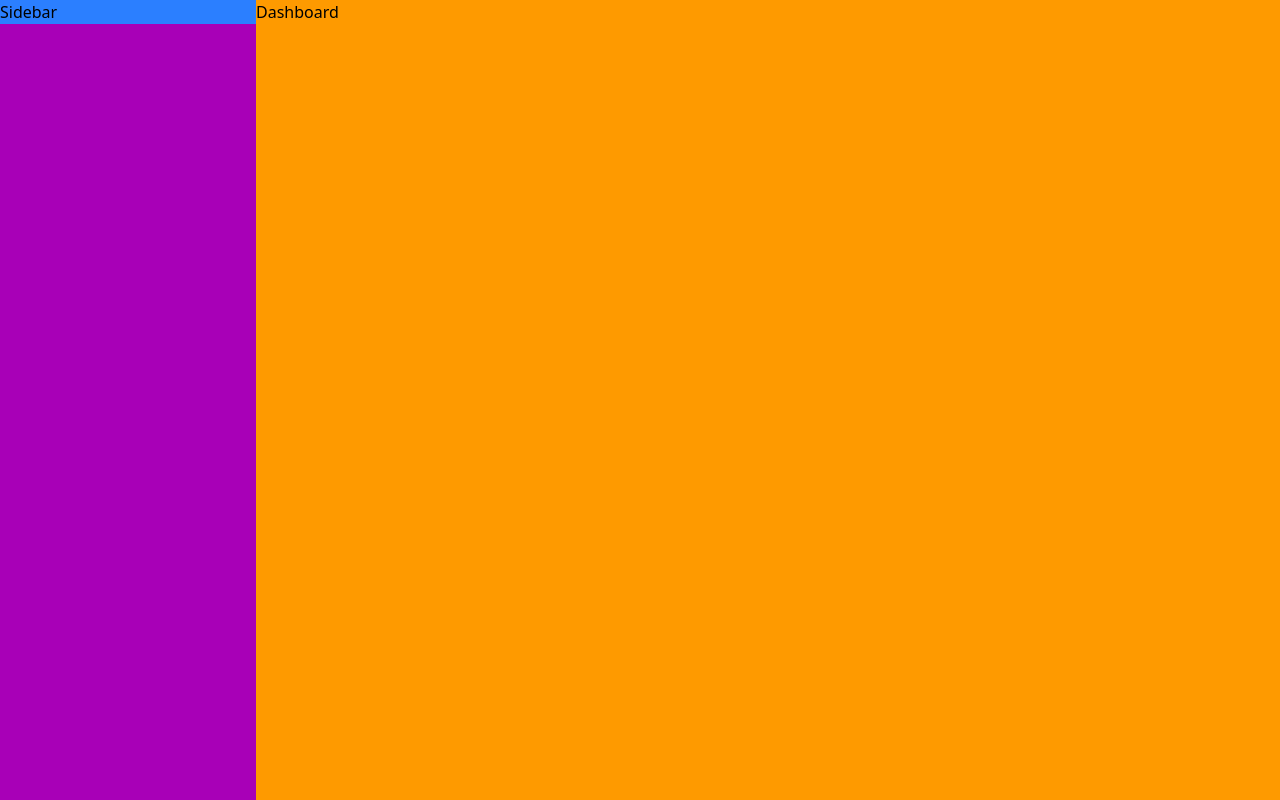
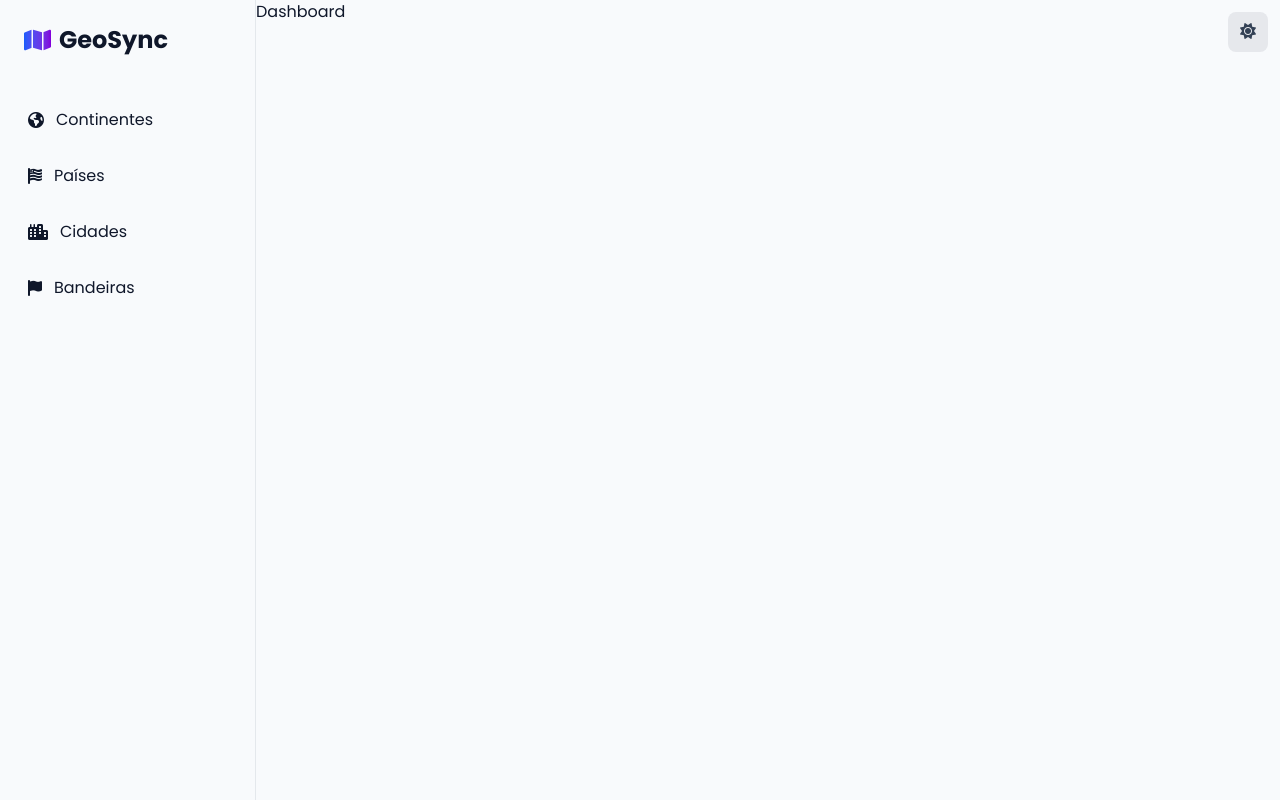
Before and after one commit to DigoCast/GeoSync_Frontend, a React (Vite) app: page / in a window 1280 px wide. Built offline with nearby package versions, Linux system fonts and the light colour scheme.

Commit message:
feat: add themeToggle and SidebarLayout

```diff
--- a/index.html
+++ b/index.html
@@ -1,13 +1,17 @@
 <!doctype html>
-<html lang="en">
+<html lang="en" class="dark">
   <head>
     <meta charset="UTF-8" />
     <link rel="icon" type="image/svg+xml" href="/vite.svg" />
     <meta name="viewport" content="width=device-width, initial-scale=1.0" />
+    <link rel="preconnect" href="https://fonts.googleapis.com">
+    <link rel="preconnect" href="https://fonts.gstatic.com" crossorigin>
+    <link href="https://fonts.googleapis.com/css2?family=Poppins:ital,wght@0,100;0,200;0,300;0,400;0,500;0,600;0,700;0,800;0,900;1,100;1,200;1,300;1,400;1,500;1,600;1,700;1,800;1,900&display=swap" rel="stylesheet">
     <title>GeoSync</title>
   </head>
   <body>
     <div id="root"></div>
     <script type="module" src="/src/main.tsx"></script>
+    <script src="https://kit.fontawesome.com/0c4210ae8d.js" crossorigin="anonymous"></script>
   </body>
 </html>
--- a/src/components/Sidebar.tsx
+++ b/src/components/Sidebar.tsx
@@ -1,7 +1,38 @@
+import { NavLink } from "react-router-dom";
+
 const Sidebar = () => {
   return (
-    <div className="bg-blue-500 w-full">Sidebar</div>
-  )
-}
+    <aside className="w-64 min-h-screen border-r border-border">
+      <NavLink to="/">
+        <div className="flex items-center space-x-2 p-6 text-2xl font-bold">
+          <i className="fa-solid fa-map bg-linear-to-r from-blue-600 to-purple-700 bg-clip-text text-transparent"></i>
+          <span>GeoSync</span>
+        </div>
+      </NavLink>
 
-export default Sidebar
+      <nav className="flex-1 p-4 space-y-2">
+        <SidebarLink to="/continentes" icon="fa-earth-americas" label="Continentes" />
+        <SidebarLink to="/paises" icon="fa-flag-usa" label="Países" />
+        <SidebarLink to="/cidades" icon="fa-city" label="Cidades" />
+        <SidebarLink to="/bandeiras" icon="fa-flag" label="Bandeiras" />
+      </nav>
+    </aside>
+  );
+};
+
+const SidebarLink = ({ to, icon, label }: { to: string; icon: string; label: string }) => (
+  <NavLink
+    to={to}
+    className={({ isActive }) =>
+      `flex items-center gap-3 p-3 rounded-lg
+      hover:bg-primary-hover hover:text-white
+      transition-all duration-200
+      ${isActive ? "bg-primary text-white" : ""}`
+    }
+  >
+    <i className={`fa-solid ${icon}`}></i>
+    <span>{label}</span>
+  </NavLink>
+);
+
+export default Sidebar;
--- /dev/null
+++ b/src/components/ThemeToggle.tsx
@@ -0,0 +1,21 @@
+import { useTheme } from "../hooks/useTheme";
+
+const ThemeToggle = () => {
+  const { theme, toggleTheme } = useTheme();
+
+  return (
+    <button
+      onClick={toggleTheme}
+      className="h-10 w-10 p-2 m-3 rounded-lg bg-surface dark:bg-surface cursor-pointer hover:bg-hover"
+      aria-label="Toggle theme"
+    >
+      {theme === "light" ? (
+        <i className="fa-solid fa-sun text-text-secondary"></i>
+      ) : (
+        <i className="fa-solid fa-moon"></i>
+      )}
+    </button>
+  );
+};
+
+export default ThemeToggle;
--- /dev/null
+++ b/src/hooks/useTheme.ts
@@ -0,0 +1,24 @@
+import { useState, useEffect } from "react";
+
+type Theme = "light" | "dark";
+
+export function useTheme() {
+  const [theme, setTheme] = useState<Theme>(() => {
+    return (localStorage.getItem("theme") as Theme) || "light";
+  });
+
+  useEffect(() => {
+    const root = document.documentElement;
+    const oldTheme = theme === "light" ? "dark" : "light";
+    root.classList.remove(oldTheme);
+
+    root.classList.toggle(theme);
+    localStorage.setItem("theme", theme);
+  }, [theme]);
+
+  const toggleTheme = () => {
+    setTheme(theme === "light" ? "dark" : "light");
+  };
+
+  return { theme, toggleTheme };
+}
--- a/src/index.css
+++ b/src/index.css
@@ -1 +1,40 @@
 @import "tailwindcss";
+
+body{
+    font-family: "Poppins";
+}
+
+@theme {
+    --color-background: var(--background); /* slate-50 */
+    --color-surface: var(--surface); /* slate-50 */
+    --color-text-primary: var(--text-primary); /* slate-900 */
+    --color-text-secondary: var(--text-secondary); /* slate-700 */
+    --color-border: var(--border); /* slate-200 */
+    --color-hover: var(--hover); /* slate-100 */
+    --color-primary: var(--primary); /* indigo-600 */
+    --color-primary-hover: var(--primary-hover);
+    --color-primary-text: var(--primary-text); /* white */
+}
+
+:root {
+    --background: #f8fafc; /* slate-50 */
+    --surface: #e6e8ec; /* slate-900 */
+    --text-primary: #0f172a; /* slate-900 */
+    --text-secondary: #334155; /* slate-700 */
+    --border: #e4e8ec; /* slate-200 */
+    --hover: #cbd6e0; /* slate-100 */
+    --primary: #432dd7; /* indigo-600 */
+    --primary-hover: oklch(58.5% 0.233 277.117); /* indigo-500 */
+    --primary-text: #ffffff; /* white */
+}
+
+.dark {
+    --background: #020617; /* slate-950 */
+    --surface: #0e1627; /* slate-900 */
+    --text-primary: #ffffff; /* white */
+    --text-secondary: #cbd5e1; /* slate-300 */
+    --border: #151b27; /* slate-800 */
+    --hover: #1e293b; /* slate-800 */
+    --primary: #4f46e5; /* indigo-600 */
+    --primary-text: #ffffff; /* white */
+}
--- a/src/pages/Dashboard.tsx
+++ b/src/pages/Dashboard.tsx
@@ -1,6 +1,8 @@
 const Dashboard = () => {
   return (
-    <div>Dashboard</div>
+    <div className="w-full">
+      <h1>Dashboard</h1>
+    </div>
   )
 }
 
--- a/src/routes/AppRouters.tsx
+++ b/src/routes/AppRouters.tsx
@@ -1,20 +1,24 @@
 import { Route, BrowserRouter as Router, Routes } from "react-router-dom";
 import Dashboard from "../pages/Dashboard";
 import Sidebar from "../components/Sidebar";
+import ThemeToggle from "../components/ThemeToggle";
 
 const AppRouters = () => {
   return (
-    <div className="w-full min-h-screen flex">
-        <div className="w-1/5 bg-fuchsia-700">
-            <Sidebar />
+    <div className="w-full min-h-screen flex text-text-primary bg-background dark:text-text-primary dark:bg-background transition duration-150">
+      <Router>
+        <div className="w-64">
+          <Sidebar />
         </div>
-        <div className="w-4/5 bg-amber-500">
-            <Router>
-                <Routes>
-                    <Route path="/" element={<Dashboard />} />
-                </Routes>
-            </Router>
+        <div className="w-full">
+          <header className="fixed right-0">
+            <ThemeToggle />
+          </header>
+          <Routes>
+            <Route path="/" element={<Dashboard />} />
+          </Routes>
         </div>
+      </Router>
     </div>
   );
 };
```
